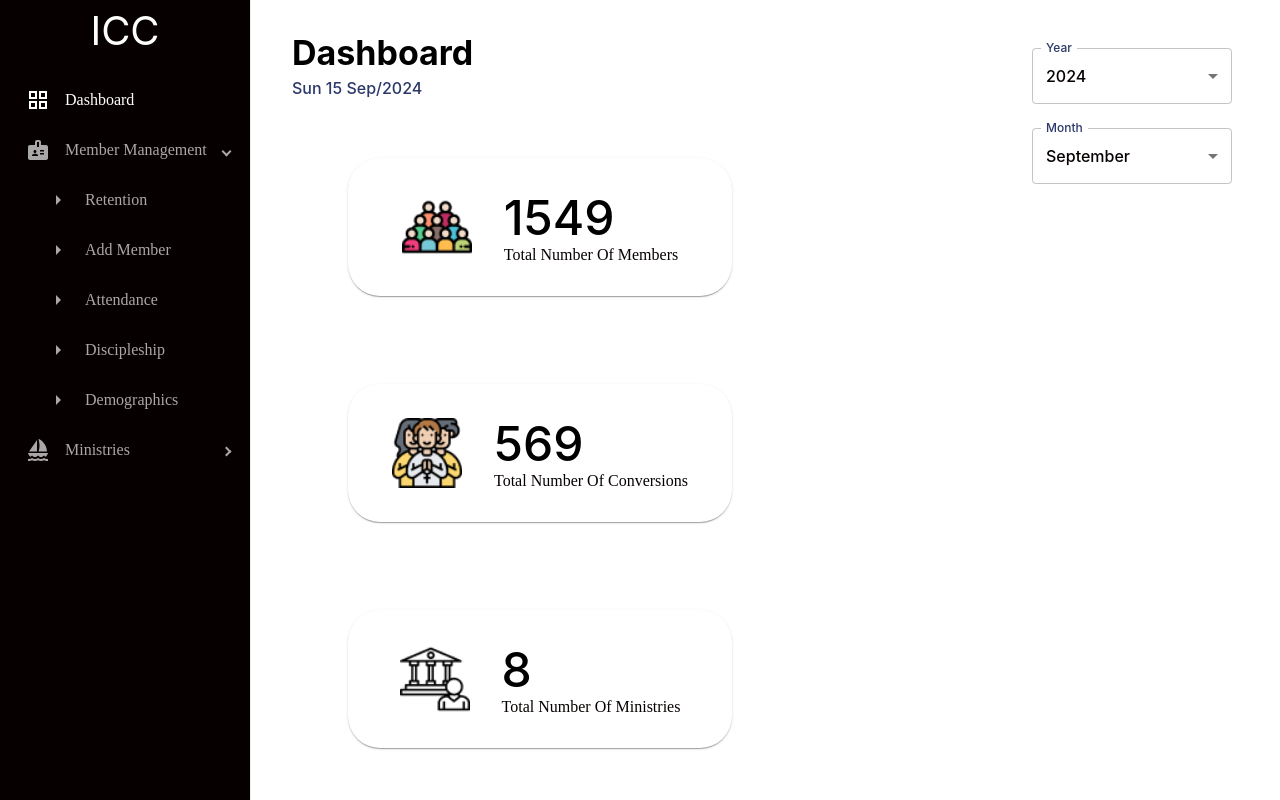
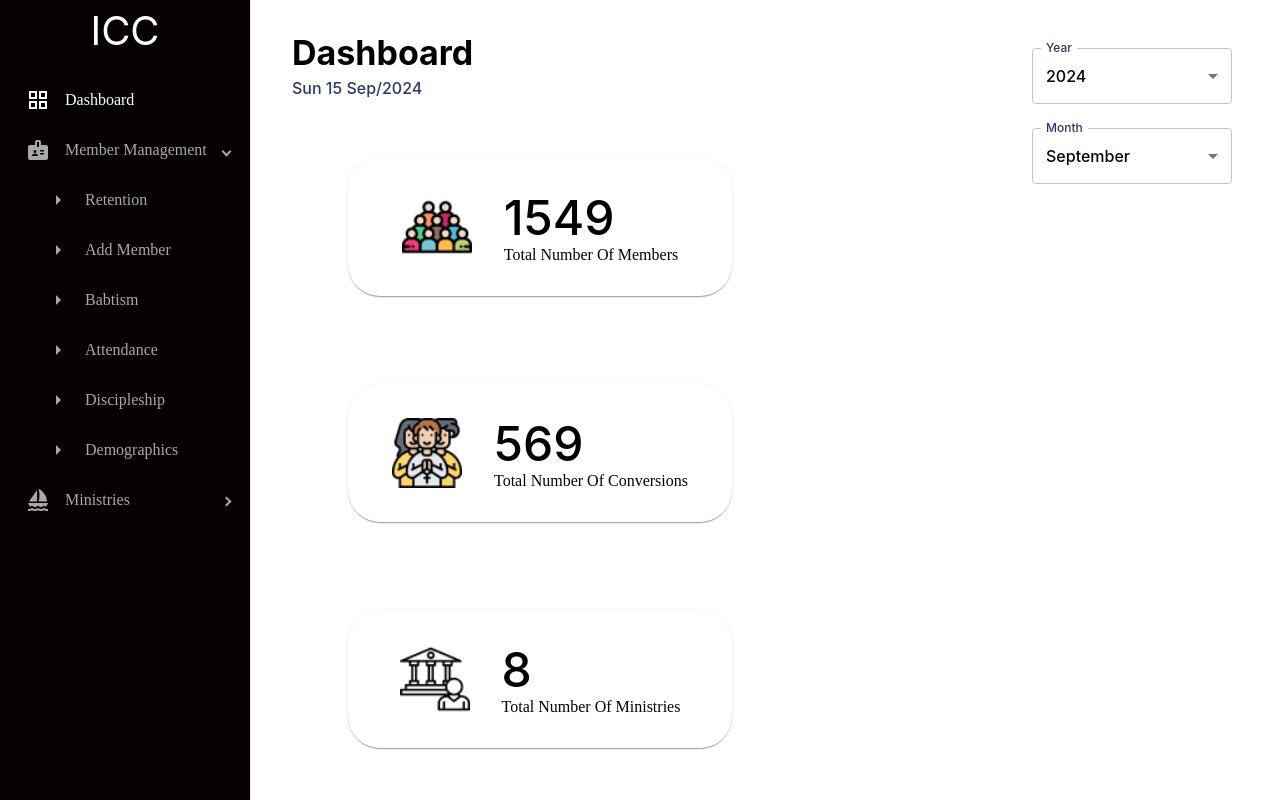
Before and after one commit to Tedmbg/statistics, a React (Vite) app in the folder ChurchBI/: page / in a window 1280 px wide. Built offline with nearby package versions, Linux system fonts and the light colour scheme.

Commit message:
add babtism

```diff
--- a/ChurchBI/src/pages/global/SideBar.jsx
+++ b/ChurchBI/src/pages/global/SideBar.jsx
@@ -84,6 +84,13 @@ export default function SideBar() {
             Add Member
           </MenuItem>
           <MenuItem
+            component={<NavLink to="babtism" />}
+            active={checkActive("/babtism")}
+            icon={<ArrowRightOutlinedIcon />}
+          >
+            Babtism
+          </MenuItem>
+          <MenuItem
             component={<NavLink to="attendance" />}
             active={checkActive("/attendance")}
             icon={<ArrowRightOutlinedIcon />}
```
